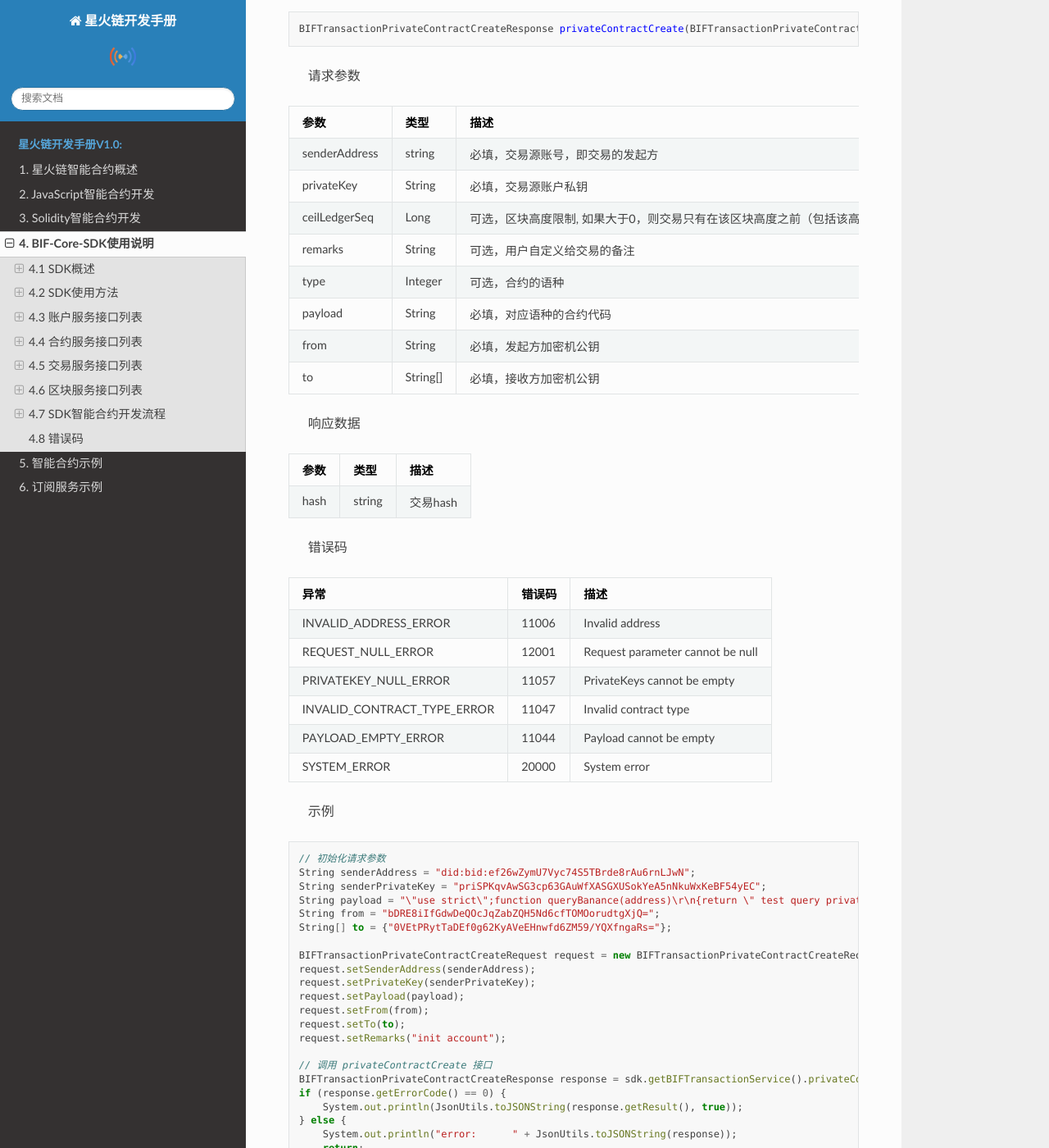
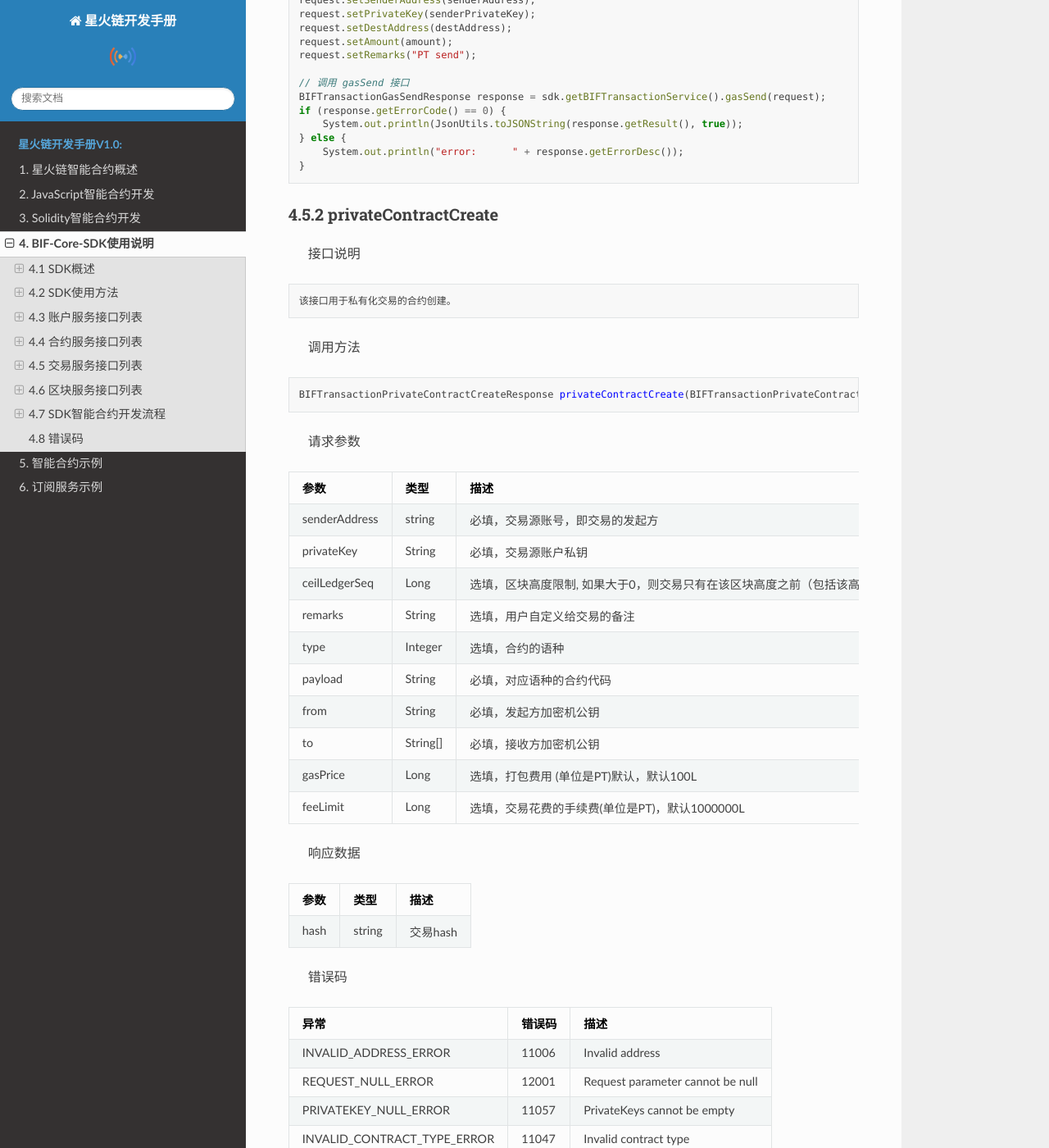
Before and after one commit to caict-4iot-dev/BIF-Core-Doc, a Sphinx documentation site: the page built from source/doc/4-BIF-Core-SDK.md, in a window 1280 px wide and 1400 px high, scrolled down 30383 px. Shown: the whole window at 82% size. Built offline with Sphinx 7.4.7 and the Read the Docs theme 2.0.0, drawn with Linux system fonts in a browser that asks for light colours; some of the changed text lies outside the part shown.

Commit message:
[mod] add gas parameter

```diff
--- a/source/doc/4-BIF-Core-SDK.md
+++ b/source/doc/4-BIF-Core-SDK.md
@@ -410,10 +410,12 @@ BIFCreateAccountResponse createAccount(BIFCreateAccountRequest);
 | ------------- | ------ | ------------------------------------------------------------ |
 | senderAddress | string | 必填，交易源账号，即交易的发起方                             |
 | privateKey    | String | 必填，交易源账户私钥                                         |
-| ceilLedgerSeq | Long   | 可选，区块高度限制, 如果大于0，则交易只有在该区块高度之前（包括该高度）才有效 |
-| remarks       | String | 可选，用户自定义给交易的备注                                 |
+| ceilLedgerSeq | Long   | 选填，区块高度限制, 如果大于0，则交易只有在该区块高度之前（包括该高度）才有效 |
+| remarks       | String | 选填，用户自定义给交易的备注                                 |
 | destAddress   | String | 必填，目标账户地址                                           |
 | initBalance   | Long   | 必填，初始化星火令，单位PT，1 星火令 = 10^8 PT, 大小(0, Long.MAX_VALUE] |
+| gasPrice      | Long   | 选填，打包费用 (单位是PT)，默认100L                          |
+| feeLimit      | Long   | 选填，交易花费的手续费(单位是PT)，默认1000000L               |
 
 > 响应数据
 
@@ -632,6 +634,8 @@ BIFAccountSetMetadatasResponse setMetadatas(BIFAccountSetMetadatasRequest);
 | value         | String  | 必填，metadatas的内容，长度限制[0, 256000]                   |
 | version       | Long    | 选填，metadatas的版本                                        |
 | deleteFlag    | Boolean | 选填，是否删除remarks                                        |
+| gasPrice      | Long    | 选填，打包费用 (单位是PT)，默认100L                          |
+| feeLimit      | Long    | 选填，交易花费的手续费(单位是PT)，默认1000000L               |
 
 > 响应数据
 
@@ -766,6 +770,8 @@ BIFAccountSetPrivilegeResponse setPrivilege(BIFAccountSetPrivilegeRequest);
 | typeThreshold.type      | Long   | 操作类型，必须大于0                                          |
 | typeThreshold.threshold | Long   | 门限值，大小限制[0, Long.MAX_VALUE]                          |
 | masterWeight            | String | 选填                                                         |
+| gasPrice                | Long   | 选填，打包费用 (单位是PT)，默认100L                          |
+| feeLimit                | Long   | 选填，交易花费的手续费(单位是PT)，默认1000000L               |
 
 > 响应数据
 
@@ -953,7 +959,8 @@ BIFContractCreateResponse contractCreate(BIFContractCreateRequest);
 | 参数          | 类型    | 描述                                                         |
 | ------------- | ------- | ------------------------------------------------------------ |
 | senderAddress | string  | 必填，交易源账号，即交易的发起方                             |
-| feeLimit      | Long    | 选填，交易花费的手续费，默认1000000L                         |
+| gasPrice      | Long    | 选填，打包费用 (单位是PT)默认，默认100L                      |
+| feeLimit      | Long    | 选填，交易花费的手续费(单位是PT)，默认1000000L               |
 | privateKey    | String  | 必填，交易源账户私钥                                         |
 | ceilLedgerSeq | Long    | 选填，区块高度限制, 如果大于0，则交易只有在该区块高度之前（包括该高度）才有效 |
 | remarks       | String  | 选填，用户自定义给交易的备注                                 |
@@ -1131,11 +1138,13 @@ BIFContractCallResponse contractQuery(BIFContractCallRequest);
 
 > 请求参数
 
-| 参数            | 类型   | 描述                   |
-| --------------- | ------ | ---------------------- |
-| sourceAddress   | String | 选填，合约触发账户地址 |
-| contractAddress | String | 必填，合约账户地址     |
-| input           | String | 选填，合约入参         |
+| 参数            | 类型   | 描述                      |
+| --------------- | ------ | ------------------------- |
+| sourceAddress   | String | 选填，合约触发账户地址    |
+| contractAddress | String | 必填，合约账户地址        |
+| input           | String | 选填，合约入参            |
+| gasPrice        | Long   | 选填，打包费用 (单位是PT) |
+|                 |        |                           |
 
 
 > 响应数据
@@ -1190,10 +1199,11 @@ BIFContractInvokeResponse contractInvoke(BIFContractInvokeRequest);
 | 参数            | 类型   | 描述                                                         |
 | --------------- | ------ | ------------------------------------------------------------ |
 | senderAddress   | string | 必填，交易源账号，即交易的发起方                             |
-| feeLimit        | Long   | 可选，交易花费的手续费，默认1000000L                         |
+| gasPrice        | Long   | 选填，打包费用 (单位是PT)默认，默认100L                      |
+| feeLimit        | Long   | 选填，交易花费的手续费(单位是PT)，默认1000000L               |
 | privateKey      | String | 必填，交易源账户私钥                                         |
-| ceilLedgerSeq   | Long   | 可选，区块高度限制, 如果大于0，则交易只有在该区块高度之前（包括该高度）才有效 |
-| remarks         | String | 可选，用户自定义给交易的备注                                 |
+| ceilLedgerSeq   | Long   | 选填，区块高度限制, 如果大于0，则交易只有在该区块高度之前（包括该高度）才有效 |
+| remarks         | String | 选填，用户自定义给交易的备注                                 |
 | contractAddress | String | 必填，合约账户地址                                           |
 | BIFAmount       | Long   | 必填，转账金额                                               |
 | input           | String | 选填，待触发的合约的main()入参                               |
@@ -1274,10 +1284,12 @@ BIFTransactionGasSendResponse gasSend(BIFTransactionGasSendRequest);
 | ------------- | ------ | ------------------------------------------------------------ |
 | senderAddress | string | 必填，交易源账号，即交易的发起方                             |
 | privateKey    | String | 必填，交易源账户私钥                                         |
-| ceilLedgerSeq | Long   | 可选，区块高度限制, 如果大于0，则交易只有在该区块高度之前（包括该高度）才有效 |
-| remarks       | String | 可选，用户自定义给交易的备注                                 |
+| ceilLedgerSeq | Long   | 选填，区块高度限制, 如果大于0，则交易只有在该区块高度之前（包括该高度）才有效 |
+| remarks       | String | 选填，用户自定义给交易的备注                                 |
 | destAddress   | String | 必填，发起方地址                                             |
 | amount        | Long   | 必填，转账金额                                               |
+| gasPrice      | Long   | 选填，打包费用 (单位是PT)默认，默认100L                      |
+| feeLimit      | Long   | 选填，交易花费的手续费(单位是PT)，默认1000000L               |
 
 > 响应数据
 
@@ -1343,12 +1355,14 @@ BIFTransactionPrivateContractCreateResponse privateContractCreate(BIFTransaction
 | ------------- | -------- | ------------------------------------------------------------ |
 | senderAddress | string   | 必填，交易源账号，即交易的发起方                             |
 | privateKey    | String   | 必填，交易源账户私钥                                         |
-| ceilLedgerSeq | Long     | 可选，区块高度限制, 如果大于0，则交易只有在该区块高度之前（包括该高度）才有效 |
-| remarks       | String   | 可选，用户自定义给交易的备注                                 |
-| type          | Integer  | 可选，合约的语种                                             |
+| ceilLedgerSeq | Long     | 选填，区块高度限制, 如果大于0，则交易只有在该区块高度之前（包括该高度）才有效 |
+| remarks       | String   | 选填，用户自定义给交易的备注                                 |
+| type          | Integer  | 选填，合约的语种                                             |
 | payload       | String   | 必填，对应语种的合约代码                                     |
 | from          | String   | 必填，发起方加密机公钥                                       |
 | to            | String[] | 必填，接收方加密机公钥                                       |
+| gasPrice      | Long     | 选填，打包费用 (单位是PT)默认，默认100L                      |
+| feeLimit      | Long     | 选填，交易花费的手续费(单位是PT)，默认1000000L               |
 
 > 响应数据
 
@@ -1426,13 +1440,15 @@ BIFTransactionPrivateContractCallResponse privateContractCall(BIFTransactionPriv
 | ------------- | -------- | ------------------------------------------------------------ |
 | senderAddress | string   | 必填，交易源账号，即交易的发起方                             |
 | privateKey    | String   | 必填，交易源账户私钥                                         |
-| ceilLedgerSeq | Long     | 可选，区块高度限制, 如果大于0，则交易只有在该区块高度之前（包括该高度）才有效 |
-| remarks       | String   | 可选，用户自定义给交易的备注                                 |
+| ceilLedgerSeq | Long     | 选填，区块高度限制, 如果大于0，则交易只有在该区块高度之前（包括该高度）才有效 |
+| remarks       | String   | 选填，用户自定义给交易的备注                                 |
 | destAddress   | String   | 必填，发起方地址                                             |
-| type          | Integer  | 可选，合约的语种（待用）                                     |
+| type          | Integer  | 选填，合约的语种（待用）                                     |
 | input         | String   | 必填，待触发的合约的main()入参                               |
 | from          | String   | 必填，发起方加密机公钥                                       |
 | to            | String[] | 必填，接收方加密机公钥                                       |
+| gasPrice      | Long     | 选填，打包费用 (单位是PT)默认，默认100L                      |
+| feeLimit      | Long     | 选填，交易花费的手续费(单位是PT)，默认1000000L               |
 
 > 响应数据
 
```
